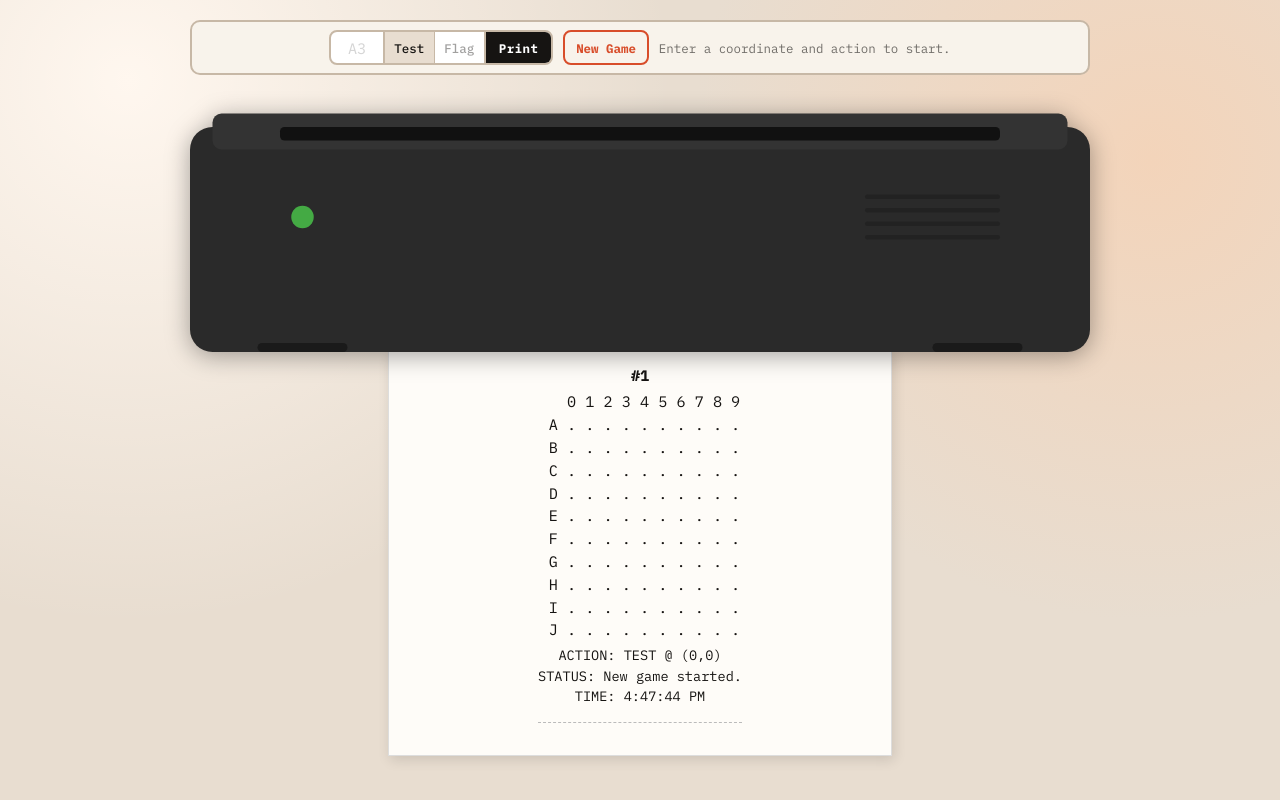
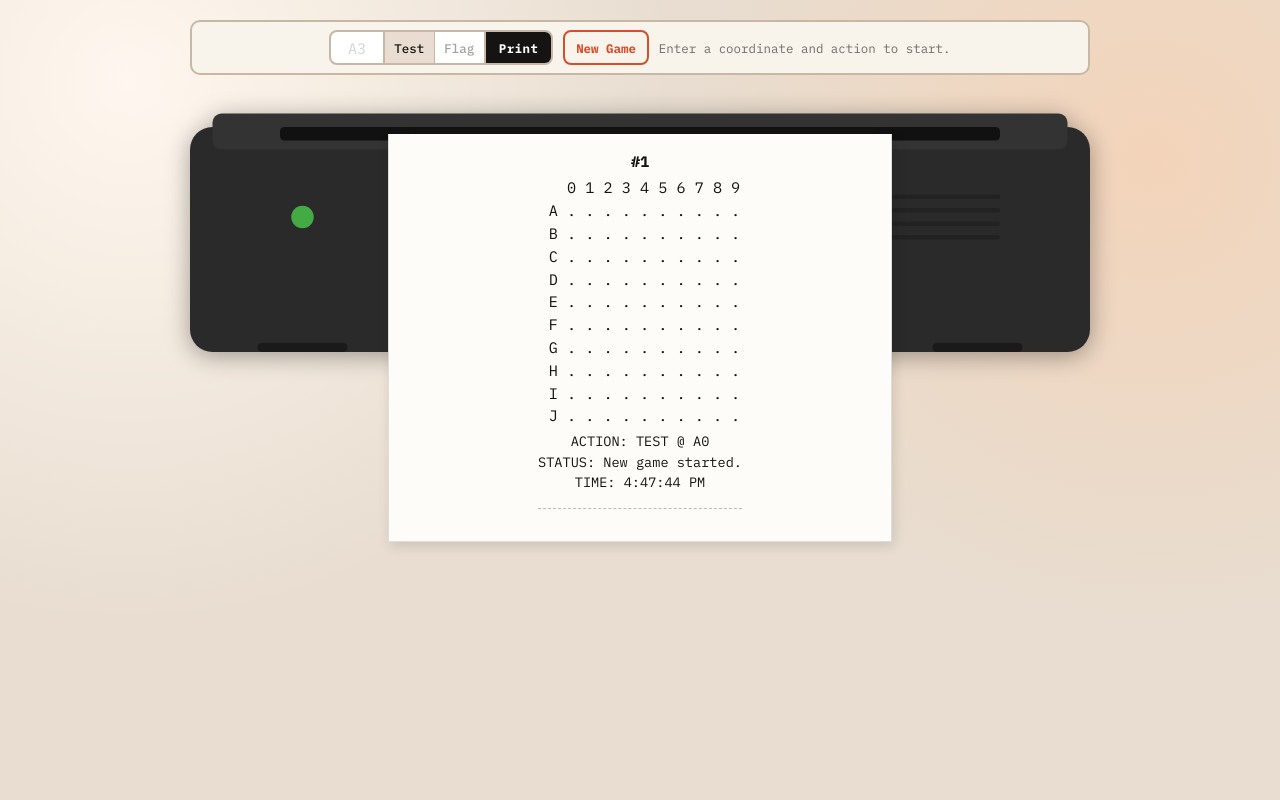
Before and after one commit to phulin/receiptsweeper, a website built with Vite: page index.html in a window 1280 px wide. Built offline with nearby package versions, Linux system fonts and the light colour scheme.

Commit message:
various tweaks

```diff
--- a/src/main.ts
+++ b/src/main.ts
@@ -146,6 +146,8 @@ const onSubmitAction = async (event: SubmitEvent): Promise<void> => {
   state.gameOver = result.isGameOver;
   await printBoard(action, coordinate);
   persistState();
+  const input = document.querySelector<HTMLInputElement>("#coord-input");
+  if (input) { input.value = ""; input.focus(); }
 };
 
 const onNewGame = async (): Promise<void> => {
@@ -175,7 +177,7 @@ const render = (): void => {
     <main class="layout">
       <form id="action-form" class="command-bar">
         <div class="input-group">
-          <input id="coord-input" type="text" placeholder="A3" maxlength="3" required autocomplete="off" />
+          <input id="coord-input" type="text" placeholder="A3" maxlength="3" required autocomplete="off" autofocus />
           <div class="action-toggle">
             <input type="radio" name="action" value="test" id="act-test" checked />
             <label for="act-test">Test</label>
@@ -201,7 +203,6 @@ const render = (): void => {
             <circle cx="50" cy="60" r="5" fill="#4a4">
               <animate attributeName="opacity" values="1;0.4;1" dur="2s" repeatCount="indefinite" />
             </circle>
-            <!-- (label removed) -->
             <!-- Decorative vents -->
             <rect x="300" y="50" width="60" height="2" rx="1" fill="#222" />
             <rect x="300" y="56" width="60" height="2" rx="1" fill="#222" />
--- a/src/printer/gridFormatter.ts
+++ b/src/printer/gridFormatter.ts
@@ -28,7 +28,7 @@ export const formatPrintedGrid = (print: PrintedGrid): FormattedReceipt => {
     boardLines.push(` ${label} ${row}`);
   }
   const footerLines = [
-    `ACTION: ${print.action.toUpperCase()} @ (${print.coordinate.x},${print.coordinate.y})`,
+    `ACTION: ${print.action.toUpperCase()} @ ${String.fromCharCode(65 + print.coordinate.y)}${print.coordinate.x}`,
     `STATUS: ${print.statusLine}`,
     `TIME: ${print.timestamp}`,
   ];
--- a/src/styles.css
+++ b/src/styles.css
@@ -173,9 +173,9 @@ body {
   border-right: 1px solid #ddd;
   border-bottom: 1px solid #ddd;
   box-shadow: 2px 4px 12px rgba(0, 0, 0, 0.12);
-  margin-top: -4px;
+  margin-top: -218px;
   position: relative;
-  z-index: 1;
+  z-index: 3;
 }
 
 .printer-paper {
```
